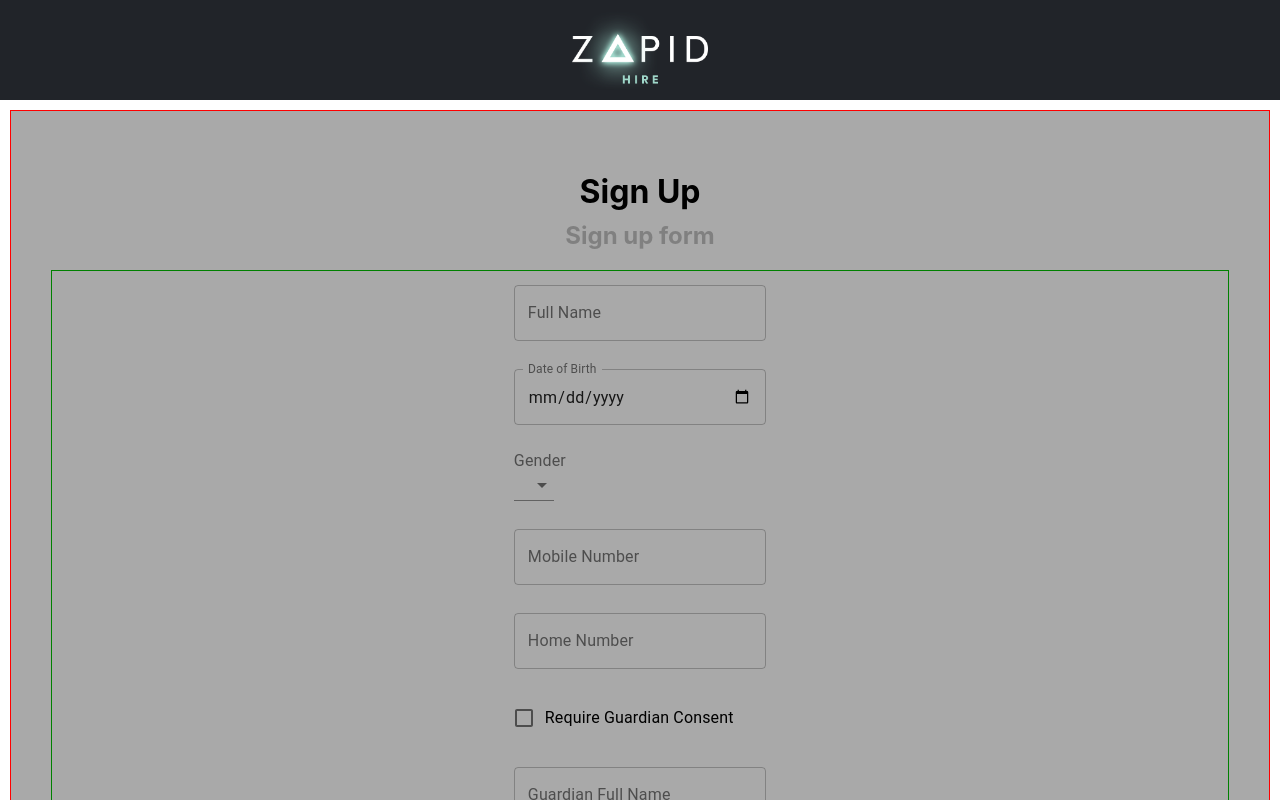
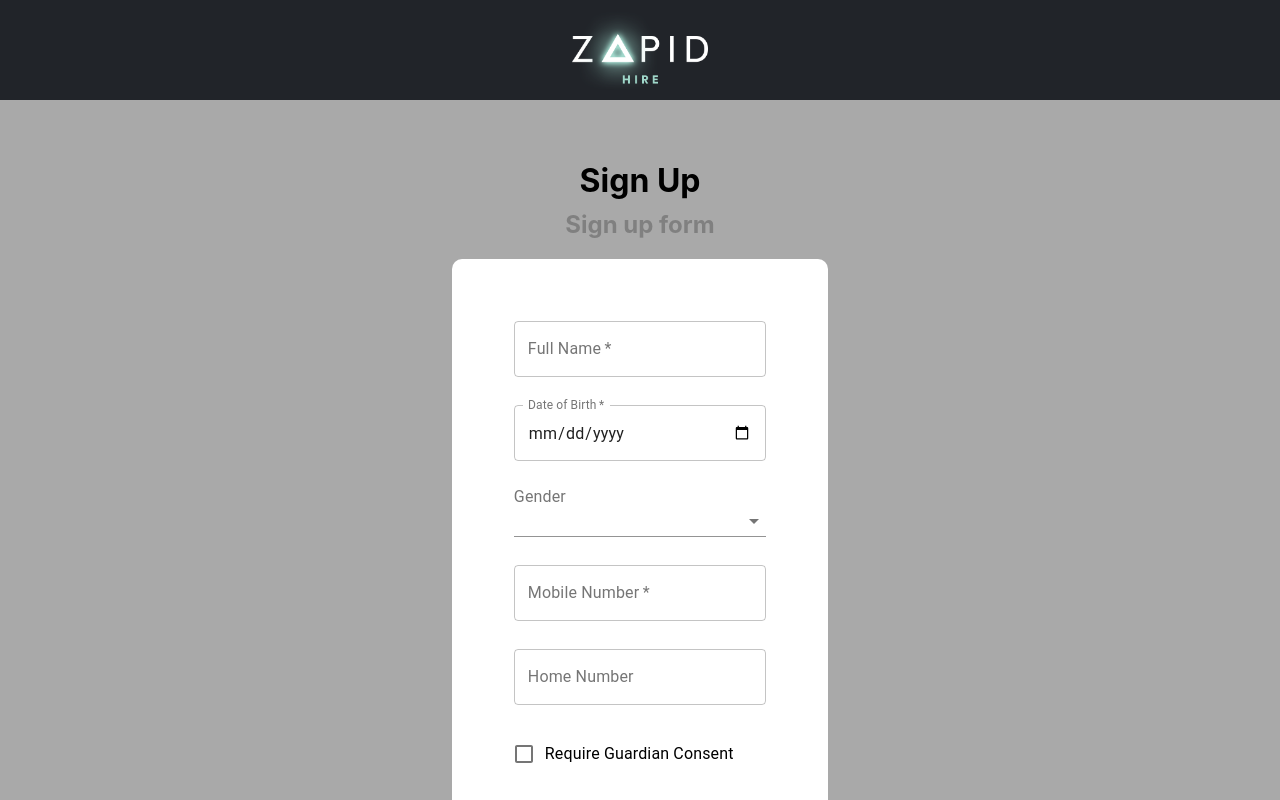
Before and after one commit to coreylrodgers/Dynamic-User-Form, a React (Create React App) app: page / in a window 1280 px wide. Shown: the top 800 px of the page. Built offline with nearby package versions, Linux system fonts and the light colour scheme.

Commit message:
Add More Form Logic and Styling

```diff
--- /dev/null
+++ b/src/components/Form/components/useSignUpForm/index.js
@@ -0,0 +1,25 @@
+import React, { useState } from "react";
+
+const useSignUpForm = (callback) => {
+  const [inputs, setInputs] = useState({});
+  const handleSubmit = (event) => {
+    if (event) {
+      event.preventDefault();
+    }
+    callback()
+  };
+  const handleInputChange = (event) => {
+    event.persist();
+    setInputs((inputs) => ({
+      ...inputs,
+      [event.target.name]: event.target.value,
+    }));
+  };
+  return {
+    handleSubmit,
+    handleInputChange,
+    inputs,
+  };
+};
+
+export default useSignUpForm;
--- a/src/components/Form/index.js
+++ b/src/components/Form/index.js
@@ -1,9 +1,7 @@
-import React, { useState } from "react";
-import PropTypes from "prop-types";
+import React from "react";
 
 import {
   FormControlLabel,
-  FormControl,
   InputLabel,
   Select,
   MenuItem,
@@ -18,9 +16,27 @@ import {
   FormSubtitle,
 } from "./styles";
 
+import useSignUpForm from "./components/useSignUpForm/index";
+
 const Form = ({ schema }) => {
   const { title, description, properties } = schema;
-  console.log(properties);
+
+  const signup = () => {
+    alert(`User Created!
+
+           Name: ${inputs.fullName}
+           Date Of Birth: ${inputs.dateOfBirth}
+           Gender: ${inputs.gender}
+           Mobile Number: ${inputs.mobileNumber}
+           Home Number: ${inputs.homeNumber}
+           guardianConsent: ${inputs.guardianConsent}
+           guardianFullName: ${inputs.guardianFullName}
+           guardianContact: ${inputs.guardianContactNumber}
+           guardianGender: ${inputs.guardianGender}`);
+  }
+  const { inputs, handleInputChange, handleSubmit } = useSignUpForm(signup);
+  console.log(inputs);
+
   const Items = () => {
     return properties.map((p, index) => {
       //string
@@ -28,11 +44,15 @@ const Form = ({ schema }) => {
         return (
           <FormInput key={index} large={true}>
             <FormInputField
-              fullWidth="true"
+              required={p.required}
+              fullWidth
               variant="outlined"
               size="medium"
               label={p.title}
               type={p.type}
+              value={inputs[p.name]}
+              name={p.name}
+              onChange={handleInputChange}
             />
           </FormInput>
         );
@@ -42,6 +62,7 @@ const Form = ({ schema }) => {
         return (
           <FormInput key={index}>
             <FormInputField
+              required={p.required}
               variant="outlined"
               InputLabelProps={{
                 shrink: true,
@@ -49,7 +70,10 @@ const Form = ({ schema }) => {
               defaultValue={p.default}
               label={p.title}
               type={p.type}
-              fullWidth="true"
+              fullWidth
+              name={p.name}
+              value={inputs[p.name]}
+              onChange={handleInputChange}
             />
           </FormInput>
         );
@@ -59,6 +83,7 @@ const Form = ({ schema }) => {
         return (
           <FormInput key={index}>
             <FormInputField
+              required={p.required}
               multiline="true"
               rows={p.rows ? p.rows : 3}
               variant="outlined"
@@ -68,7 +93,10 @@ const Form = ({ schema }) => {
               defaultValue={p.default}
               label={p.title}
               type={p.type}
-              fullWidth="true"
+              fullWidth
+              value={inputs[p.name]}
+              name={p.name}
+              onChange={handleInputChange}
             />
           </FormInput>
         );
@@ -77,11 +105,22 @@ const Form = ({ schema }) => {
       if (p.type === "dropdown") {
         const { options } = p;
         return (
-          <FormInput dropdown>
+          <FormInput dropdown key={index}>
             <InputLabel>{p.title}</InputLabel>
-            <Select labelId={index} id={`id_${p.index}`}>
+            <Select
+              name={p.name}
+              value={inputs ? inputs[p.name] : ""}
+              fullWidth
+              id={`id_${p.index}`}
+              onChange={handleInputChange}
+              displayEmpty
+            >
               {options.map((o) => {
-                return <MenuItem value={o.value}>{o.label}</MenuItem>;
+                return (
+                  <MenuItem key={index} value={o.value}>
+                    {o.label}
+                  </MenuItem>
+                );
               })}
             </Select>
           </FormInput>
@@ -92,25 +131,33 @@ const Form = ({ schema }) => {
       if (p.type === "checkbox") {
         return (
           <FormInput key={index}>
-            <FormControlLabel control={<FormCheckBox />} label={p.title} />
+            <FormControlLabel
+              control={
+                <FormCheckBox
+                  onChange={handleInputChange}
+                  name={p.name}
+                  value={inputs[p.name]}
+                />
+              }
+              label={p.title}
+            />
           </FormInput>
         );
       }
-      // other
-      return (
-        <FormInput key={index}>
-          <FormInputField fullWidth="true" variant="outlined" label={p.title} />
-        </FormInput>
-      );
     });
   };
 
   return (
-    <FormWrapper>
-      <FormTitle>{title}</FormTitle>
-      <FormSubtitle>{description}</FormSubtitle>
-      <FormInputs>{Items()}</FormInputs>
-    </FormWrapper>
+    <form onSubmit={handleSubmit}>
+      <FormWrapper>
+        <FormTitle>{title}</FormTitle>
+        <FormSubtitle>{description}</FormSubtitle>
+        <FormInputs>
+          {Items()}
+          <button type="submit">Submit the form</button>
+        </FormInputs>
+      </FormWrapper>
+    </form>
   );
 };
 
--- a/src/components/Form/styles.js
+++ b/src/components/Form/styles.js
@@ -19,13 +19,15 @@ const FormSubtitle = styled.h2`
 `;
 
 const FormInputs = styled.div`
-  border: 1px solid aqua;
+  border-radius: 10px;
+  background-color: #fff;
   display: flex;
   flex-wrap: wrap;
   flex: 1;
   align-items: center;
   flex-direction: column;
-  border: 1px solid green;
+  padding: 3rem;
+
   & > * {
     margin: 10px;
     width: 25ch;
--- a/src/libs/FormOptions.js
+++ b/src/libs/FormOptions.js
@@ -6,6 +6,8 @@ const signUp = {
     {
       type: "string",
       title: "Full Name",
+      required: true,
+      name: "fullName",
     },
     {
       type: "date",
@@ -13,53 +15,51 @@ const signUp = {
       required: true,
       minimumAge: 18,
       default: Date.now(),
+      name: "dateOfBirth",
     },
     {
       type: "dropdown",
       title: "Gender",
+      name: "gender",
       options: [
-        { label: "Male", value: 10 },
-        { label: "Female", value: 20 },
-        { label: "Prefer not to say", value: 30 },
+        { label: "Male", value: 1 },
+        { label: "Female", value: 2 },
+        { label: "Prefer not to say", value: 3 },
       ],
     },
     {
+      required: true,
       type: "string",
       title: "Mobile Number",
       default: "000000",
+      name: "mobileNumber",
     },
 
     {
       type: "string",
       title: "Home Number",
       default: "000000",
+      name: "homeNumber",
     },
 
     {
       type: "checkbox",
       title: "Require Guardian Consent",
       default: false,
+      name: "guardianConsent",
     },
 
     {
       type: "string",
       title: "Guardian Full Name",
       optional: true,
+      name: "guardianFullName",
     },
     {
       type: "string",
       title: "Guardian Contact Number",
       optional: true,
-    },
-    {
-      type: "dropdown",
-      title: "Guardian Gender",
-      options: [
-        { label: "Male", value: 10 },
-        { label: "Female", value: 20 },
-        { label: "Prefer not to say", value: 30 },
-      ],
-      optional: true,
+      name: "guardianContactNumber",
     },
   ],
 };
@@ -89,10 +89,7 @@ const feedbackForm = {
   title: "Feedback Form",
   description: "Tell us what you think?",
   properties: [
-    {
-      type: "string",
-      title: "Full Name",
-    },
+    { required: true, type: "string", title: "Full Name" },
     {
       type: "textArea",
       title: "What do you enjoy about our app?",
--- a/src/styles.js
+++ b/src/styles.js
@@ -23,8 +23,6 @@ const PageBody = styled.div`
   justify-content: center;
   background: darkgrey;
   padding: 40px;
-  border: 1px solid red;
-  margin: 10px;
   min-height: 50vh;
 `;
 
--- /dev/null
+++ b/src/util/index.js
@@ -0,0 +1,2 @@
+const isValidFullName = name => null;
+const isOver18 = age => null;
```
Also changed, not shown: src/components/Form/components/SubmitButton/index.js (added, +8 -0 lines).
